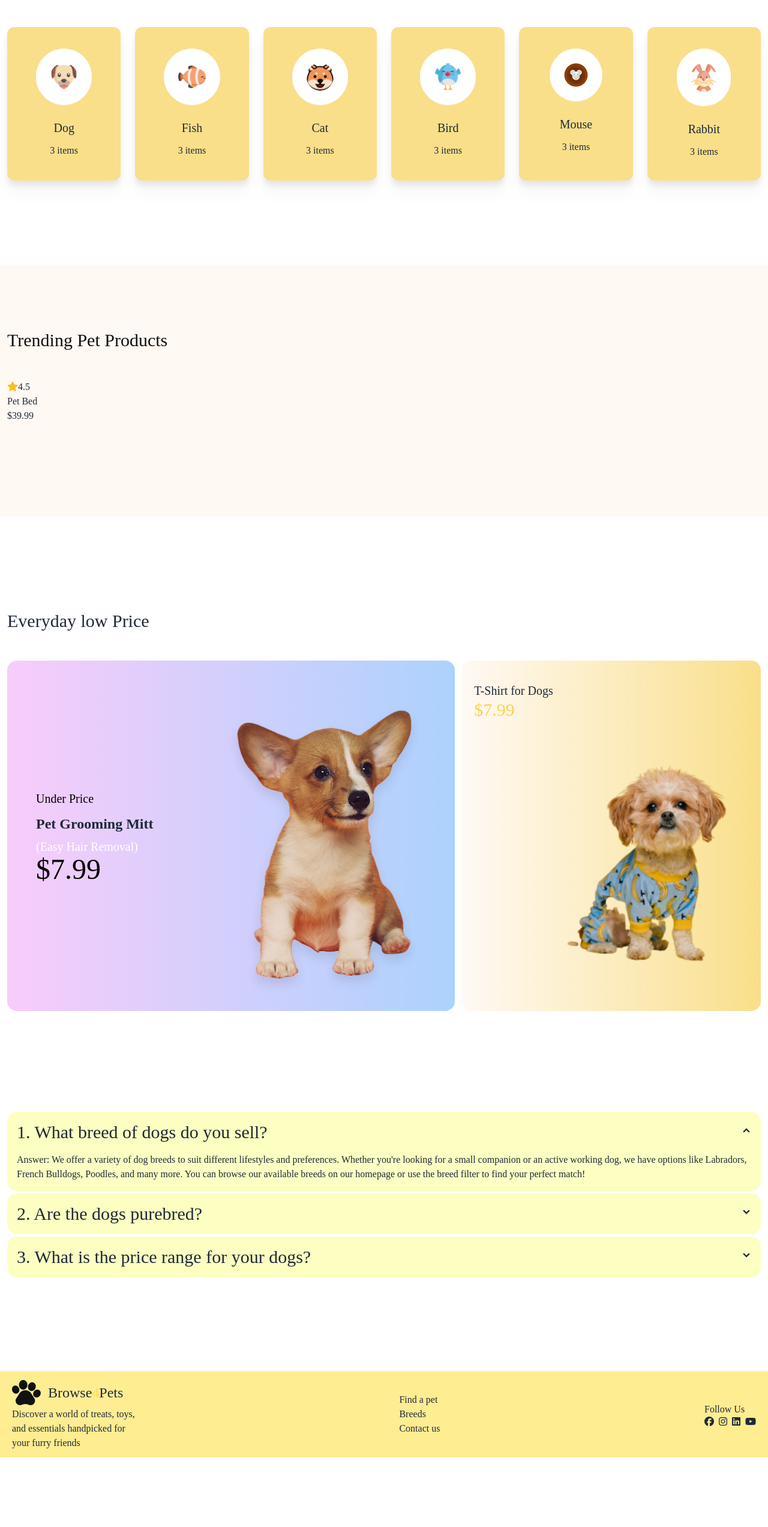
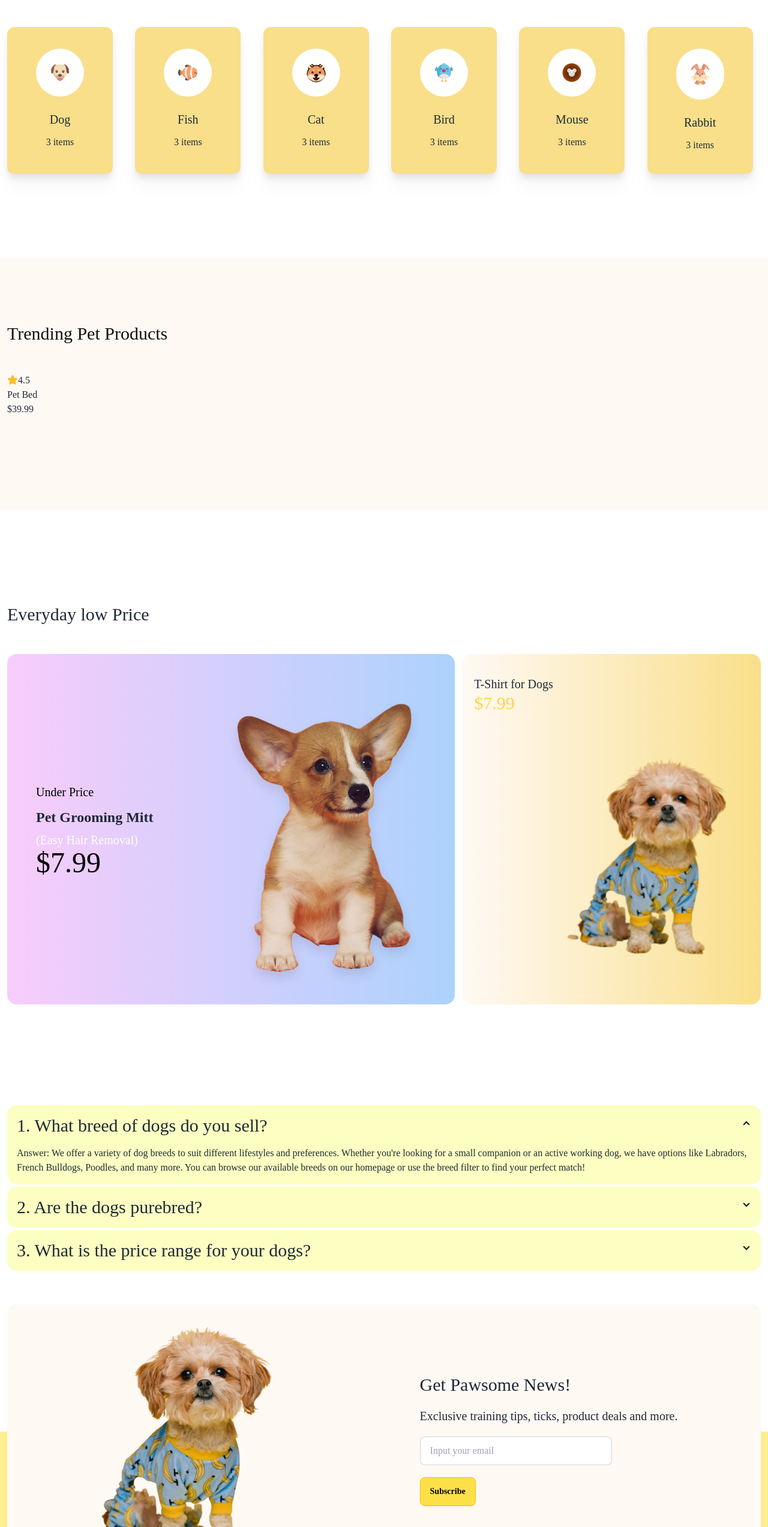
Before and after one commit to MohammadDevs/Fevorate-pets, a plain HTML site: page index.html in a window 1280 px wide. Shown: the part 892-3437 px from the top of the page at 60% size. Before the commit the page ends 3321 px from the top, so only its background shows below. Drawn offline with nearby package versions, Linux system fonts and the light colour scheme; a web font is replaced by a local one.

Commit message:
almost complite

```diff
--- a/index.html
+++ b/index.html
@@ -99,40 +99,40 @@
     <section class="max-w-7xl mx-auto p-3 titel-fonts">
         <!-- category titel -->
         <h1 class="titel-fonts text-3xl font-medium mb-8 md:mb-12">Browse By Categories</h1>
-        <!--Mother card need for grid -->
-         <div class="grid grid-cols-2 md:grid-cols-3 lg:grid-cols-6 justify-around lg:gap-6 gap-y-3 md:gap-y-6 md:pb-32">
+        <!--card Mother need for grid -->
+         <div class="grid grid-cols-2 md:grid-cols-3 md:ml-6 lg:ml-0 lg:grid-cols-6 justify-around lg:gap-6 gap-y-3 md:gap-y-6 md:pb-32">
             <!-- card 1 -->
-             <div class="bg-[#F9DF8A] rounded-xl max-w-48 py-9 px-12 items-center text-center drop-shadow-xl">
+             <div class="bg-[#F9DF8A] rounded-xl max-w-44 py-9 px-12 items-center text-center drop-shadow-xl">
                 <div class=""><img class="bg-white rounded-full p-6 mx-auto" src="images/dog-cartoon.png" alt=""></div>
                 <h4 class="font-medium text-xl mt-6 mb-3">Dog</h4>
                 <p>3 items</p>
              </div>
             <!-- card 2 -->
-             <div class="bg-[#F9DF8A] rounded-xl max-w-48 py-9 px-12 items-center text-center drop-shadow-xl">
+             <div class="bg-[#F9DF8A] rounded-xl max-w-44 py-9 px-12 items-center text-center drop-shadow-xl">
                 <div class=""><img class="bg-white rounded-full p-6 mx-auto" src="images/fish-cartoon.png" alt=""></div>
                 <h4 class="font-medium text-xl mt-6 mb-3">Fish</h4>
                 <p>3 items</p>
              </div>
             <!-- card 3 -->
-             <div class="bg-[#F9DF8A] rounded-xl max-w-48 py-9 px-12 items-center text-center drop-shadow-xl">
+             <div class="bg-[#F9DF8A] rounded-xl max-w-44 py-9 px-12 items-center text-center drop-shadow-xl">
                 <div class=""><img class="bg-white rounded-full p-6 mx-auto" src="images/cat-cartoon.png" alt=""></div>
                 <h4 class="font-medium text-xl mt-6 mb-3">Cat</h4>
                 <p>3 items</p>
              </div>
             <!-- card 4 -->
-             <div class="bg-[#F9DF8A] rounded-xl max-w-48 py-9 px-12 items-center text-center drop-shadow-xl">
+             <div class="bg-[#F9DF8A] rounded-xl max-w-44 py-9 px-12 items-center text-center drop-shadow-xl">
                 <div class=""><img class="bg-white rounded-full p-6 mx-auto" src="images/bird-cartoon.png" alt=""></div>
                 <h4 class="font-medium text-xl mt-6 mb-3">Bird</h4>
                 <p>3 items</p>
              </div>
             <!-- card 5 -->
-             <div class="bg-[#F9DF8A] rounded-xl max-w-48 py-9 px-12 items-center text-center drop-shadow-xl">
+             <div class="bg-[#F9DF8A] rounded-xl max-w-44 py-9 px-12 items-center text-center drop-shadow-xl">
                 <div class=""><img class="bg-white rounded-full p-6 mx-auto" src="images/mouse-cartoon.png" alt=""></div>
                 <h4 class="font-medium text-xl mt-6 mb-3">Mouse</h4>
                 <p>3 items</p>
              </div>
             <!-- card 6 -->
-             <div class="bg-[#F9DF8A] rounded-xl max-w-48 py-9 px-12 items-center text-center drop-shadow-xl">
+             <div class="bg-[#F9DF8A] rounded-xl max-w-44 py-9 px-12 items-center text-center drop-shadow-xl">
                 <div class=""><img class="bg-white rounded-full p-6 mx-auto" src="images/rabbit-cartoon.png" alt=""></div>
                 <h4 class="font-medium text-xl mt-6 mb-3">Rabbit</h4>
                 <p>3 items</p>
@@ -190,7 +190,7 @@
         </div>
      </section>
      <!-- Question section -->
-     <section class="max-w-7xl mx-auto p-3 mb-14 md:mb-36">
+     <section class="max-w-7xl mx-auto p-3 mb-60 md:mb-64">
         <!-- accordion 1 -->
         <div class="collapse collapse-arrow bg-[#FCFFC1] hover:drop-shadow-md mb-1">
             <input type="radio" name="my-accordion-2" checked="checked" />
@@ -221,8 +221,24 @@
     <!-- footer section Start -->
     <footer class="bg-[#FFDC2680]">
         <div class="max-w-7xl mx-auto p-3 ">
+          <!-- footer news part Start -->
+           <div class="bg-[#FFF9F4] rounded-2xl py-8 md:py-9 flex justify-around flex-col md:flex-row px-5 relative -top-56">
+            <!-- news-card-img -->
+            <din>
+              <img src="images/cute-pet-mid.png" alt="">
+            </din>
+            <!-- news-card-text -->
+            <din>
+              <h1 class="mt-8 md:mt-20 mb-3 md:mb-5 text-3xl  titel-fonts">Get Pawsome News!</h1>
+              <p class="text-xl fonts-2 mb-5">Exclusive training tips, ticks, product deals and more.</p>
+              <!-- <input class="my-5 text-xl font-thin fonts-2 px-2 py-1" placeholder="Input your email" type="text"> <br> -->
+              <input type="text" placeholder="Input your email" class="input input-bordered w-full max-w-xs" /> <br>
+              <!-- <button>Subscribe</button> -->
+              <button class="btn btn-warning bg-yellow-300 mt-5">Subscribe</button>
+            </div>
+           </div>
             <!-- footer mother -->
-            <div class="flex flex-col gap-9 ml-5 md:ml-0 md:flex-row md:justify-between md:px-2 md:items-center">
+            <div class="flex flex-col gap-9 ml-5 md:ml-0 md:flex-row md:justify-around md:px-2 md:items-center md:pb-2">
                 <!-- child 1  -->
                     <div>
                         <div class="flex items-center gap-1 md:gap-3">
@@ -241,8 +257,8 @@
                 <!-- child 3 -->
                 <div>
                   <p>Follow Us</p>
-                   <div class="flex gap-2">
-                    <!--icons-->
+                  <!--icons-->
+                   <div class="flex gap-2 mb-5 md:mb-0">
                    <!-- facebook -->
                    <i class="fa-brands fa-facebook"></i>
                    <!-- instagram -->
```
